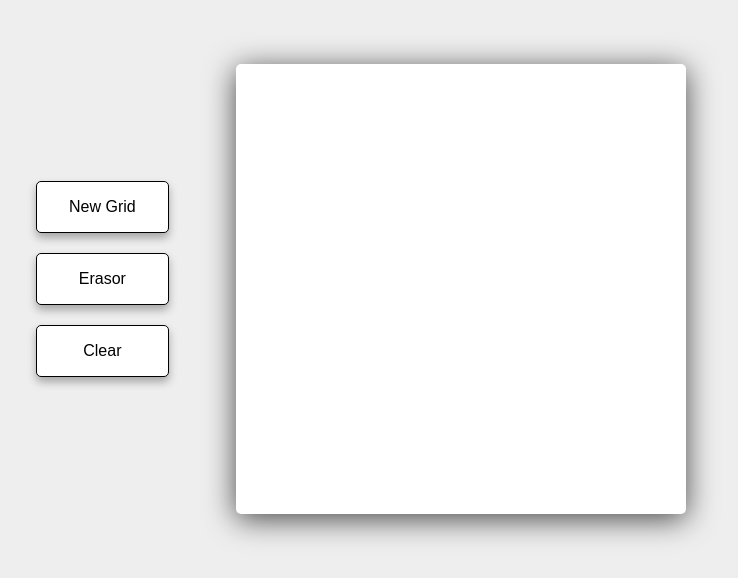
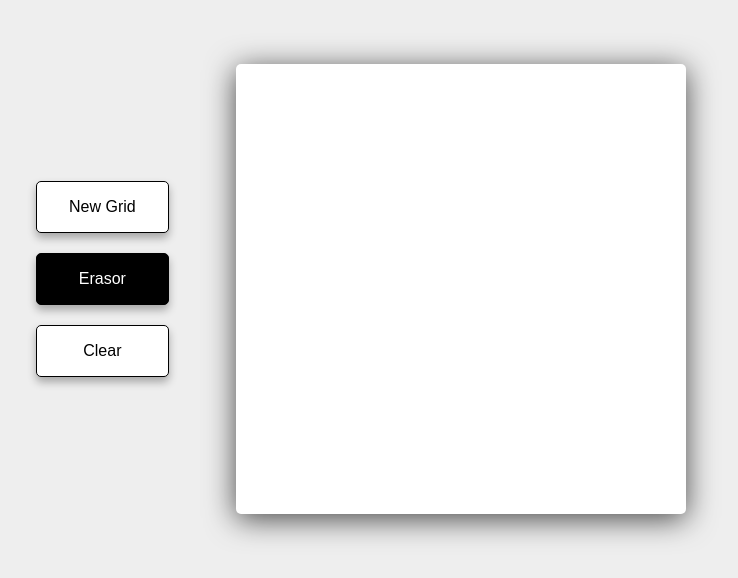
Before and after one commit to AndriySydorchuk/etch-a-sketch, a website: page index.html in a window 1280 px wide. Both pictures are taken after a click on the button "Erasor". Shown: the whole page, without its empty margins (279-1017 px from the left). Drawn offline with Linux system fonts and the light colour scheme; a web font is replaced by a local one.

Commit message:
Erasor feature

```diff
--- a/script.js
+++ b/script.js
@@ -58,3 +58,15 @@ clearBtn.addEventListener("click", () => {
     item.style.backgroundColor = "#fff";
   });
 });
+
+const erasorBtn = document.querySelector(".btn__erasor");
+
+erasorBtn.addEventListener("click", () => {
+  erasorBtn.classList.add("btn__erasor--active");
+  const gridItems = document.querySelectorAll(".grid__item");
+  gridItems.forEach((item) => {
+    item.addEventListener("mouseover", () => {
+      item.style.backgroundColor = "#fff";
+    });
+  });
+});
--- a/scss/main.scss
+++ b/scss/main.scss
@@ -66,6 +66,11 @@ body {
     box-shadow: 0 4px 15px rgba(0, 0, 0, 0.3);
   }
 
+  &__erasor--active {
+    color: #fff;
+    background-color: #000;
+  }
+
   &-box {
     display: flex;
     justify-content: center;
```
Also changed, not shown: css/style.css.
